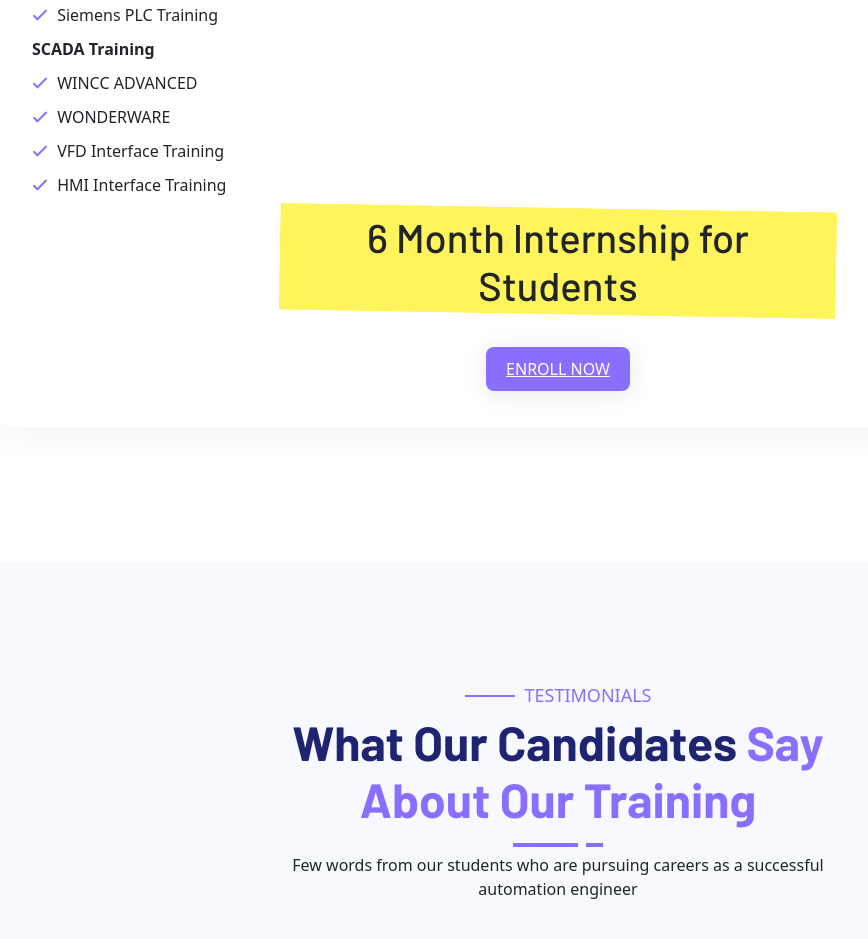
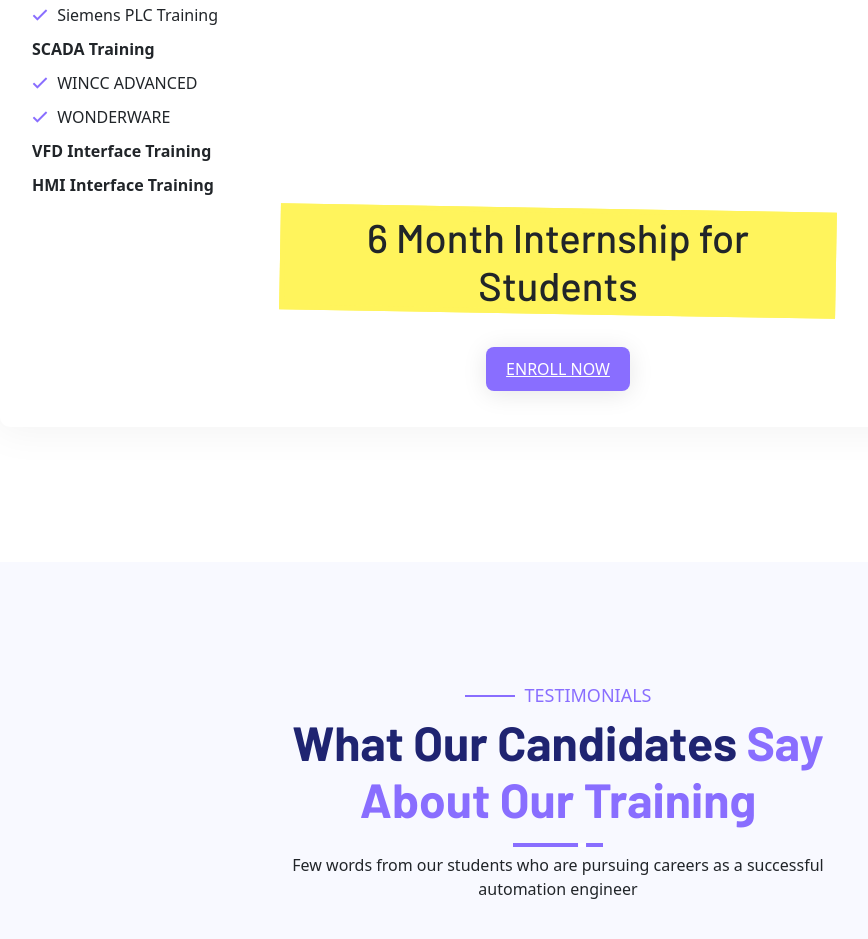
Before and after one commit to pradeepraju123/landing-page-1, a plain HTML site: page index.html in a window 1280 px wide. Shown: the part 8097-9036 px from the top of the page, without its empty margins (82-950 px from the left). Drawn offline with nearby package versions, Linux system fonts and the light colour scheme; some packages are replaced by stand-ins of ours; a script that the page names is missing.

Commit message:
fixed in landing pages

```diff
--- a/index.html
+++ b/index.html
@@ -755,8 +755,8 @@ Benefit from hands-on projects, classroom, and online courses featuring top-tier
                                             <li><strong>SCADA Training</strong></li>
                                             <li><i class="far fa-check"></i> WINCC ADVANCED</li>
                                             <li><i class="far fa-check"></i> WONDERWARE</li>
-                                            <li><i class="far fa-check"></i> VFD Interface Training</li>
-                                            <li><i class="far fa-check"></i> HMI Interface Training</li>
+                                            <li><strong>VFD Interface Training</strong></li>
+                                            <li><strong>HMI Interface Training</strong></li>
 
                                         </ul>
                                     </div>
```
